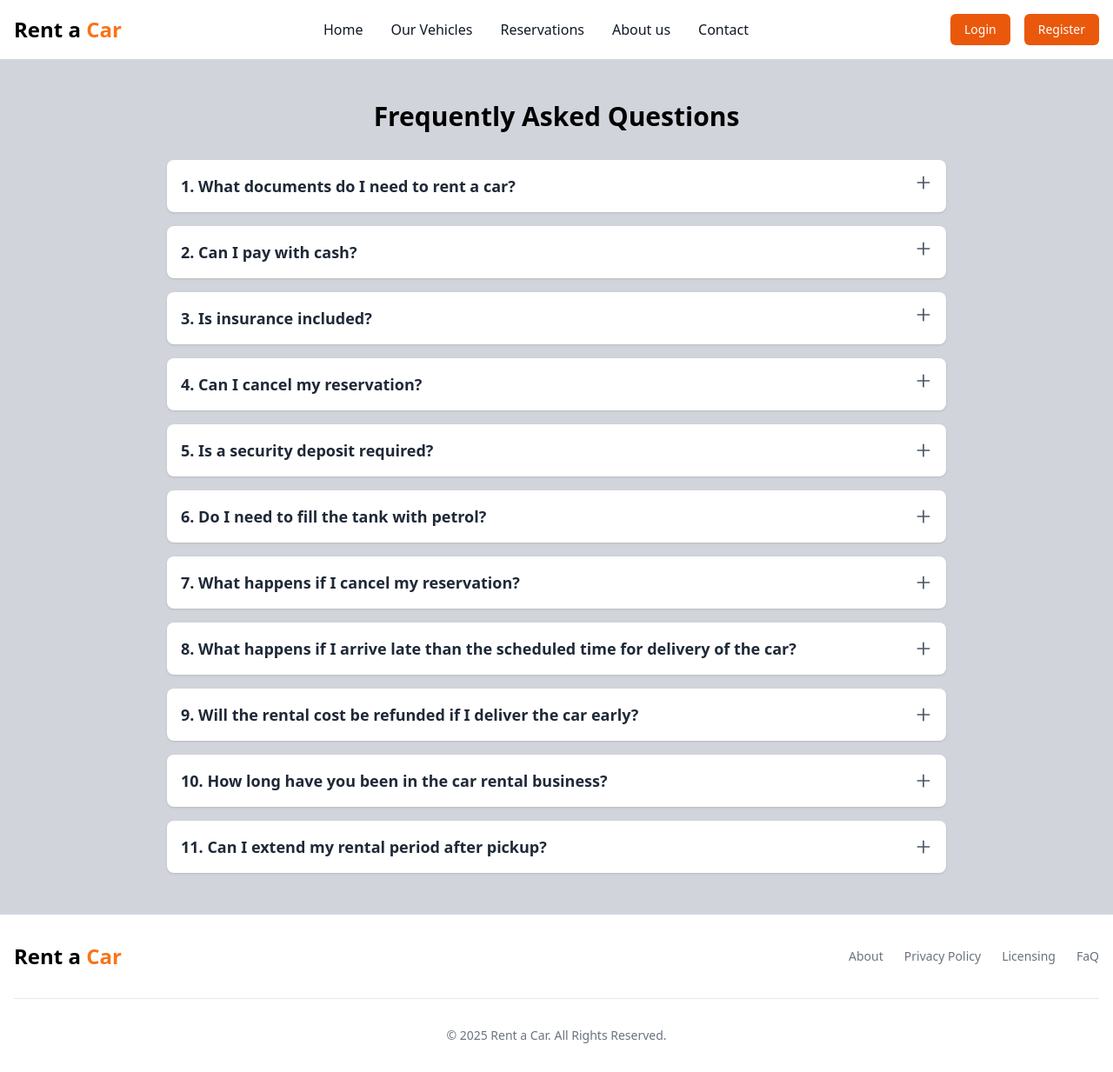
After one commit to Facenam3/php-rent-service, a PHP site: the page made by app/Views/company/faq.php in a window 1280 px wide. The commit adds this page. Shown: the whole page at 87% size. Run offline with PHP 8.4, Linux system fonts and the light colour scheme; the template is opened without the code that fills it, so the values that code supplies are empty; some libraries are stand-ins or nearby versions.

Commit message:
added about,faq,licensing and privacy

```diff
--- /dev/null
+++ b/app/Views/company/faq.php
@@ -0,0 +1,173 @@
+<section class="bg-gray-300 w-full py-12 px-4">
+  <div class="max-w-4xl mx-auto">
+    <h1 class="text-3xl font-bold text-center mb-8">Frequently Asked Questions</h1>
+
+    <div class="space-y-4">
+
+      <div x-data="{ open: false }" class="bg-white rounded-lg shadow p-4">
+        <button @click="open = !open" class="flex justify-between w-full text-left">
+          <span class="text-lg font-semibold text-gray-800">1. What documents do I need to rent a car?</span>
+          <svg x-show="!open" class="w-5 h-5 text-gray-600" fill="none" stroke="currentColor" viewBox="0 0 24 24">
+            <path stroke-linecap="round" stroke-linejoin="round" stroke-width="2" d="M12 4v16m8-8H4" />
+          </svg>
+          <svg x-show="open" class="w-5 h-5 text-gray-600" fill="none" stroke="currentColor" viewBox="0 0 24 24">
+            <path stroke-linecap="round" stroke-linejoin="round" stroke-width="2" d="M20 12H4" />
+          </svg>
+        </button>
+        <div x-show="open" x-transition class="mt-2 text-gray-700">
+          You’ll need a valid driver’s license, a credit card, and a government-issued ID (passport or ID card).
+        </div>
+      </div>
+
+      <div x-data="{ open: false }" class="bg-white rounded-lg shadow p-4">
+        <button @click="open = !open" class="flex justify-between w-full text-left">
+          <span class="text-lg font-semibold text-gray-800">2. Can I pay with cash?</span>
+          <svg x-show="!open" class="w-5 h-5 text-gray-600" fill="none" stroke="currentColor" viewBox="0 0 24 24">
+            <path stroke-linecap="round" stroke-linejoin="round" stroke-width="2" d="M12 4v16m8-8H4" />
+          </svg>
+          <svg x-show="open" class="w-5 h-5 text-gray-600" fill="none" stroke="currentColor" viewBox="0 0 24 24">
+            <path stroke-linecap="round" stroke-linejoin="round" stroke-width="2" d="M20 12H4" />
+          </svg>
+        </button>
+        <div x-show="open" x-transition class="mt-2 text-gray-700">
+          Yes, you can pay with cash on pickup or securely online using Stripe.
+        </div>
+      </div>
+
+      <div x-data="{ open: false }" class="bg-white rounded-lg shadow p-4">
+        <button @click="open = !open" class="flex justify-between w-full text-left">
+          <span class="text-lg font-semibold text-gray-800">3. Is insurance included?</span>
+          <svg x-show="!open" class="w-5 h-5 text-gray-600" fill="none" stroke="currentColor" viewBox="0 0 24 24">
+            <path stroke-linecap="round" stroke-linejoin="round" stroke-width="2" d="M12 4v16m8-8H4" />
+          </svg>
+          <svg x-show="open" class="w-5 h-5 text-gray-600" fill="none" stroke="currentColor" viewBox="0 0 24 24">
+            <path stroke-linecap="round" stroke-linejoin="round" stroke-width="2" d="M20 12H4" />
+          </svg>
+        </button>
+        <div x-show="open" x-transition class="mt-2 text-gray-700">
+          Basic insurance is included. Extra coverage can be added for more protection.
+        </div>
+      </div>
+
+      <div x-data="{ open: false }" class="bg-white rounded-lg shadow p-4">
+        <button @click="open = !open" class="flex justify-between w-full text-left">
+          <span class="text-lg font-semibold text-gray-800">4. Can I cancel my reservation?</span>
+          <svg x-show="!open" class="w-5 h-5 text-gray-600" fill="none" stroke="currentColor" viewBox="0 0 24 24">
+            <path stroke-linecap="round" stroke-linejoin="round" stroke-width="2" d="M12 4v16m8-8H4" />
+          </svg>
+          <svg x-show="open" class="w-5 h-5 text-gray-600" fill="none" stroke="currentColor" viewBox="0 0 24 24">
+            <path stroke-linecap="round" stroke-linejoin="round" stroke-width="2" d="M20 12H4" />
+          </svg>
+        </button>
+        <div x-show="open" x-transition class="mt-2 text-gray-700">
+          Yes, free cancellation is available up to 24 hours before pickup.
+        </div>
+      </div>
+      <div x-data="{ open: false }" class="bg-white rounded-lg shadow p-4">
+      <button @click="open = !open" class="flex justify-between items-center w-full text-left">
+        <span class="text-lg font-semibold text-gray-800">5. Is a security deposit required?</span>
+        <svg x-show="!open" class="w-5 h-5 text-gray-600" fill="none" stroke="currentColor" viewBox="0 0 24 24">
+          <path stroke-linecap="round" stroke-linejoin="round" stroke-width="2" d="M12 4v16m8-8H4" />
+        </svg>
+        <svg x-show="open" x-cloak class="w-5 h-5 text-gray-600" fill="none" stroke="currentColor" viewBox="0 0 24 24">
+          <path stroke-linecap="round" stroke-linejoin="round" stroke-width="2" d="M20 12H4" />
+        </svg>
+      </button>
+      <div x-show="open" x-transition class="mt-2 text-gray-700">
+        Yes, a refundable security deposit is required to cover any potential damages or late returns.
+      </div>
+    </div>
+
+      <div x-data="{ open: false }" class="bg-white rounded-lg shadow p-4">
+        <button @click="open = !open" class="flex justify-between items-center w-full text-left">
+          <span class="text-lg font-semibold text-gray-800">6. Do I need to fill the tank with petrol?</span>
+          <svg x-show="!open" class="w-5 h-5 text-gray-600" fill="none" stroke="currentColor" viewBox="0 0 24 24">
+            <path stroke-linecap="round" stroke-linejoin="round" stroke-width="2" d="M12 4v16m8-8H4" />
+          </svg>
+          <svg x-show="open" x-cloak class="w-5 h-5 text-gray-600" fill="none" stroke="currentColor" viewBox="0 0 24 24">
+            <path stroke-linecap="round" stroke-linejoin="round" stroke-width="2" d="M20 12H4" />
+          </svg>
+        </button>
+        <div x-show="open" x-transition class="mt-2 text-gray-700">
+          Yes, please return the car with the same fuel level as at pickup to avoid extra charges.
+        </div>
+      </div>
+
+      <div x-data="{ open: false }" class="bg-white rounded-lg shadow p-4">
+        <button @click="open = !open" class="flex justify-between items-center w-full text-left">
+          <span class="text-lg font-semibold text-gray-800">7. What happens if I cancel my reservation?</span>
+          <svg x-show="!open" class="w-5 h-5 text-gray-600" fill="none" stroke="currentColor" viewBox="0 0 24 24">
+            <path stroke-linecap="round" stroke-linejoin="round" stroke-width="2" d="M12 4v16m8-8H4" />
+          </svg>
+          <svg x-show="open" x-cloak class="w-5 h-5 text-gray-600" fill="none" stroke="currentColor" viewBox="0 0 24 24">
+            <path stroke-linecap="round" stroke-linejoin="round" stroke-width="2" d="M20 12H4" />
+          </svg>
+        </button>
+        <div x-show="open" x-transition class="mt-2 text-gray-700">
+          Free cancellation is available up to 24 hours before pickup. After that, cancellation fees may apply.
+        </div>
+      </div>
+
+      <div x-data="{ open: false }" class="bg-white rounded-lg shadow p-4">
+        <button @click="open = !open" class="flex justify-between items-center w-full text-left">
+          <span class="text-lg font-semibold text-gray-800">8. What happens if I arrive late than the scheduled time for delivery of the car?</span>
+          <svg x-show="!open" class="w-5 h-5 text-gray-600" fill="none" stroke="currentColor" viewBox="0 0 24 24">
+            <path stroke-linecap="round" stroke-linejoin="round" stroke-width="2" d="M12 4v16m8-8H4" />
+          </svg>
+          <svg x-show="open" x-cloak class="w-5 h-5 text-gray-600" fill="none" stroke="currentColor" viewBox="0 0 24 24">
+            <path stroke-linecap="round" stroke-linejoin="round" stroke-width="2" d="M20 12H4" />
+          </svg>
+        </button>
+        <div x-show="open" x-transition class="mt-2 text-gray-700">
+          Please inform us as soon as possible. Late arrival may result in a shortened rental period or additional fees.
+        </div>
+      </div>
+
+      <div x-data="{ open: false }" class="bg-white rounded-lg shadow p-4">
+        <button @click="open = !open" class="flex justify-between items-center w-full text-left">
+          <span class="text-lg font-semibold text-gray-800">9. Will the rental cost be refunded if I deliver the car early?</span>
+          <svg x-show="!open" class="w-5 h-5 text-gray-600" fill="none" stroke="currentColor" viewBox="0 0 24 24">
+            <path stroke-linecap="round" stroke-linejoin="round" stroke-width="2" d="M12 4v16m8-8H4" />
+          </svg>
+          <svg x-show="open" x-cloak class="w-5 h-5 text-gray-600" fill="none" stroke="currentColor" viewBox="0 0 24 24">
+            <path stroke-linecap="round" stroke-linejoin="round" stroke-width="2" d="M20 12H4" />
+          </svg>
+        </button>
+        <div x-show="open" x-transition class="mt-2 text-gray-700">
+          Rental fees are typically non-refundable for early returns, but please contact us for special arrangements.
+        </div>
+      </div>
+
+      <div x-data="{ open: false }" class="bg-white rounded-lg shadow p-4">
+        <button @click="open = !open" class="flex justify-between items-center w-full text-left">
+          <span class="text-lg font-semibold text-gray-800">10. How long have you been in the car rental business?</span>
+          <svg x-show="!open" class="w-5 h-5 text-gray-600" fill="none" stroke="currentColor" viewBox="0 0 24 24">
+            <path stroke-linecap="round" stroke-linejoin="round" stroke-width="2" d="M12 4v16m8-8H4" />
+          </svg>
+          <svg x-show="open" x-cloak class="w-5 h-5 text-gray-600" fill="none" stroke="currentColor" viewBox="0 0 24 24">
+            <path stroke-linecap="round" stroke-linejoin="round" stroke-width="2" d="M20 12H4" />
+          </svg>
+        </button>
+        <div x-show="open" x-transition class="mt-2 text-gray-700">
+          We have proudly served customers for over 5 years, delivering quality vehicles and excellent customer service.
+        </div>
+      </div>
+
+      <div x-data="{ open: false }" class="bg-white rounded-lg shadow p-4">
+        <button @click="open = !open" class="flex justify-between items-center w-full text-left">
+          <span class="text-lg font-semibold text-gray-800">11. Can I extend my rental period after pickup?</span>
+          <svg x-show="!open" class="w-5 h-5 text-gray-600" fill="none" stroke="currentColor" viewBox="0 0 24 24">
+            <path stroke-linecap="round" stroke-linejoin="round" stroke-width="2" d="M12 4v16m8-8H4" />
+          </svg>
+          <svg x-show="open" x-cloak class="w-5 h-5 text-gray-600" fill="none" stroke="currentColor" viewBox="0 0 24 24">
+            <path stroke-linecap="round" stroke-linejoin="round" stroke-width="2" d="M20 12H4" />
+          </svg>
+        </button>
+        <div x-show="open" x-transition class="mt-2 text-gray-700">
+          Yes, you can extend your rental by contacting us directly, subject to vehicle availability and possible additional fees.
+        </div>
+      </div>
+
+    </div>
+  </div>
+</section>
--- a/app/Views/layouts/main.php
+++ b/app/Views/layouts/main.php
@@ -39,7 +39,7 @@
                     <a href="/reservations" class="block nav-link py-2 px-3 text-gray-900 rounded hover:bg-gray-100 md:hover:bg-transparent md:p-0 dark:text-white">Reservations</a>
                 </li>
                 <li>
-                    <a href="#" class="block nav-link py-2 px-3 text-gray-900 rounded hover:bg-gray-100 md:hover:bg-transparent md:p-0 dark:text-white">About us</a>
+                    <a href="/about-us" class="block nav-link py-2 px-3 text-gray-900 rounded hover:bg-gray-100 md:hover:bg-transparent md:p-0 dark:text-white">About us</a>
                 </li>
                 <li>
                     <a href="#" class="block nav-link py-2 px-3 text-gray-900 rounded hover:bg-gray-100 md:hover:bg-transparent md:p-0 dark:text-white">Contact</a>
@@ -86,16 +86,16 @@
                 </a>
                 <ul class="flex flex-wrap items-center mb-6 text-sm font-medium text-gray-500 sm:mb-0 dark:text-gray-200">
                     <li>
-                        <a href="#" class="hover:text-orange-500 me-4 md:me-6">About</a>
+                        <a href="/about-us" class="hover:text-orange-500 me-4 md:me-6">About</a>
                     </li>
                     <li>
-                        <a href="#" class="hover:text-orange-500 me-4 md:me-6">Privacy Policy</a>
+                        <a href="/privacy-policy" class="hover:text-orange-500 me-4 md:me-6">Privacy Policy</a>
                     </li>
                     <li>
-                        <a href="#" class="hover:text-orange-500 me-4 md:me-6">Licensing</a>
+                        <a href="/licensing" class="hover:text-orange-500 me-4 md:me-6">Licensing</a>
                     </li>
                     <li>
-                        <a href="#" class="hover:text-orange-500">Contact</a>
+                        <a href="/faq" class="hover:text-orange-500">FaQ</a>
                     </li>
                 </ul>
             </div>
--- a/public/styles.css
+++ b/public/styles.css
@@ -673,6 +673,18 @@ video {
   margin-top: 1.5rem;
 }
 
+.mb-10 {
+  margin-bottom: 2.5rem;
+}
+
+.mt-8 {
+  margin-top: 2rem;
+}
+
+.mb-8 {
+  margin-bottom: 2rem;
+}
+
 .block {
   display: block;
 }
@@ -769,12 +789,24 @@ video {
   max-width: 24rem;
 }
 
+.max-w-3xl {
+  max-width: 48rem;
+}
+
+.max-w-4xl {
+  max-width: 56rem;
+}
+
 .cursor-not-allowed {
   cursor: not-allowed;
 }
 
 .cursor-pointer {
   cursor: pointer;
+}
+
+.list-disc {
+  list-style-type: disc;
 }
 
 .grid-cols-1 {
@@ -875,6 +907,18 @@ video {
   margin-bottom: calc(1.5rem * var(--tw-space-y-reverse));
 }
 
+.space-y-2 > :not([hidden]) ~ :not([hidden]) {
+  --tw-space-y-reverse: 0;
+  margin-top: calc(0.5rem * calc(1 - var(--tw-space-y-reverse)));
+  margin-bottom: calc(0.5rem * var(--tw-space-y-reverse));
+}
+
+.space-y-4 > :not([hidden]) ~ :not([hidden]) {
+  --tw-space-y-reverse: 0;
+  margin-top: calc(1rem * calc(1 - var(--tw-space-y-reverse)));
+  margin-bottom: calc(1rem * var(--tw-space-y-reverse));
+}
+
 .self-center {
   align-self: center;
 }
@@ -1078,12 +1144,40 @@ video {
   padding-bottom: 0.5rem;
 }
 
+.px-6 {
+  padding-left: 1.5rem;
+  padding-right: 1.5rem;
+}
+
+.py-3 {
+  padding-top: 0.75rem;
+  padding-bottom: 0.75rem;
+}
+
+.py-12 {
+  padding-top: 3rem;
+  padding-bottom: 3rem;
+}
+
+.py-8 {
+  padding-top: 2rem;
+  padding-bottom: 2rem;
+}
+
 .ps-10 {
   padding-inline-start: 2.5rem;
 }
 
 .ps-3 {
   padding-inline-start: 0.75rem;
+}
+
+.pl-6 {
+  padding-left: 1.5rem;
+}
+
+.text-left {
+  text-align: left;
 }
 
 .text-center {
--- a/routes.php
+++ b/routes.php
@@ -25,3 +25,8 @@
  $router->add("GET", "/payments/stripe-checkout", "StripeController@checkout");
  $router->add("GET","/payments/success", "StripeController@success");
  $router->add("GET", "/payments/cancel", "StripeController@cancel");
+
+ $router->add("GET", '/about-us' , "CompanyController@about");
+ $router->add("GET", "/privacy-policy", "CompanyController@privacy");
+ $router->add("GET", "/licensing", 'CompanyController@licensing');
+ $router->add("GET", "/faq", "CompanyController@faq");
```
Also changed, not shown: other parts of public/styles.css (+51 -0 lines), app/Controllers/CompanyController.php (added, +35 -0 lines), app/Views/company/about-us.php (added, +23 -0 lines), app/Views/company/licensing.php (added, +10 -0 lines), app/Views/company/privacy.php (added, +68 -0 lines), 1 other file.
